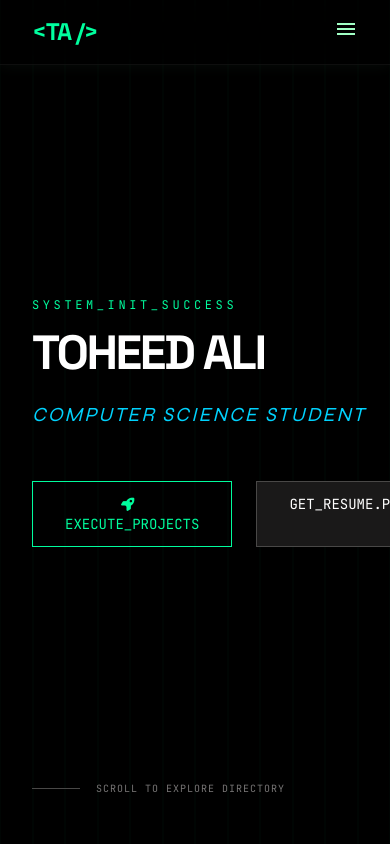
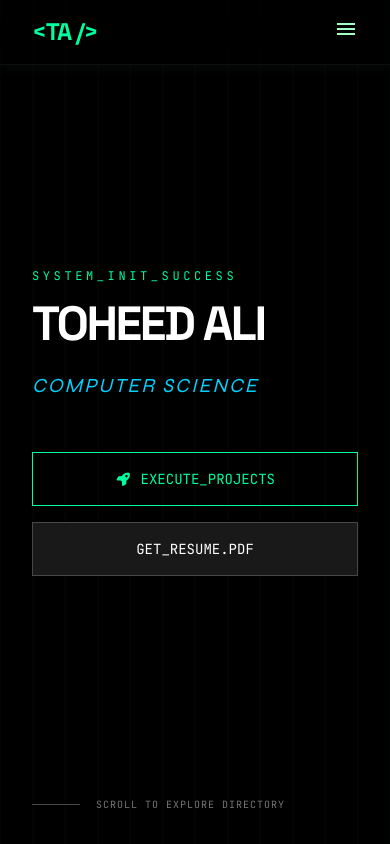
Before and after one commit to Toheed-Ali/PortFolio, a React (Vite) app: page / in a window 390 px wide. Shown: the top 844 px of the page. Built offline with nearby package versions, Linux system fonts and the light colour scheme.

Commit message:
Fix Hero section responsiveness and layout issue

```diff
--- a/src/components/Hero.jsx
+++ b/src/components/Hero.jsx
@@ -1,6 +1,6 @@
 const Hero = () => {
   return (
-    <section className="min-h-screen flex flex-col justify-center items-start px-8 md:px-24 relative overflow-hidden bg-surface-container-lowest">
+    <section className="h-screen min-h-[600px] flex flex-col justify-center items-start px-8 md:px-24 relative overflow-hidden bg-surface-container-lowest">
       {/* Matrix Rain Background (Visual Representation) */}
       <div aria-hidden="true" className="absolute inset-0 opacity-10 pointer-events-none">
         <div className="grid grid-cols-12 h-full w-full">
@@ -10,7 +10,7 @@ const Hero = () => {
         </div>
       </div>
 
-      <div className="relative z-10 max-w-4xl">
+      <div className="relative z-10 w-full max-w-4xl">
         <p className="font-mono text-primary-fixed tracking-[0.3em] mb-4 text-xs md:text-sm">
           SYSTEM_INIT_SUCCESS
         </p>
@@ -23,23 +23,23 @@ const Hero = () => {
             <span>Computer Science Student</span>
           </div>
         </div>
-        <div className="mt-12 flex gap-6">
-          <button className="px-8 py-3 border-[1.5px] border-primary-fixed text-primary-fixed font-mono text-sm hover:bg-primary-fixed hover:text-on-primary-fixed transition-all duration-300 glow-hover">
-            <i className="fa-solid fa-rocket mr-2"></i>
+        <div className="mt-12 flex flex-col sm:flex-row gap-4 md:gap-6 w-full">
+          <button className="px-8 py-4 border-[1.5px] border-primary-fixed text-primary-fixed font-mono text-sm hover:bg-primary-fixed hover:text-on-primary-fixed transition-all duration-300 glow-hover w-full sm:w-auto flex items-center justify-center gap-2">
+            <i className="fa-solid fa-rocket"></i>
             EXECUTE_PROJECTS
           </button>
           <a
             href="/src/assets/Resume.pdf"
             target="_blank"
             rel="noopener noreferrer"
-            className="px-8 py-3 bg-surface-container border border-outline-variant text-white font-mono text-sm hover:border-secondary transition-all duration-300 inline-block text-center"
+            className="px-8 py-4 bg-surface-container border border-outline-variant text-white font-mono text-sm hover:border-secondary transition-all duration-300 inline-flex items-center justify-center w-full sm:w-auto text-center"
           >
             GET_RESUME.PDF
           </a>
         </div>
       </div>
 
-      <div className="absolute bottom-12 left-8 md:left-24 flex items-center gap-4">
+      <div className="absolute bottom-8 left-8 md:left-24 flex items-center gap-4">
         <div className="w-12 h-[1px] bg-outline-variant"></div>
         <p className="font-mono text-[10px] text-outline uppercase tracking-widest">
           Scroll to explore directory
```
